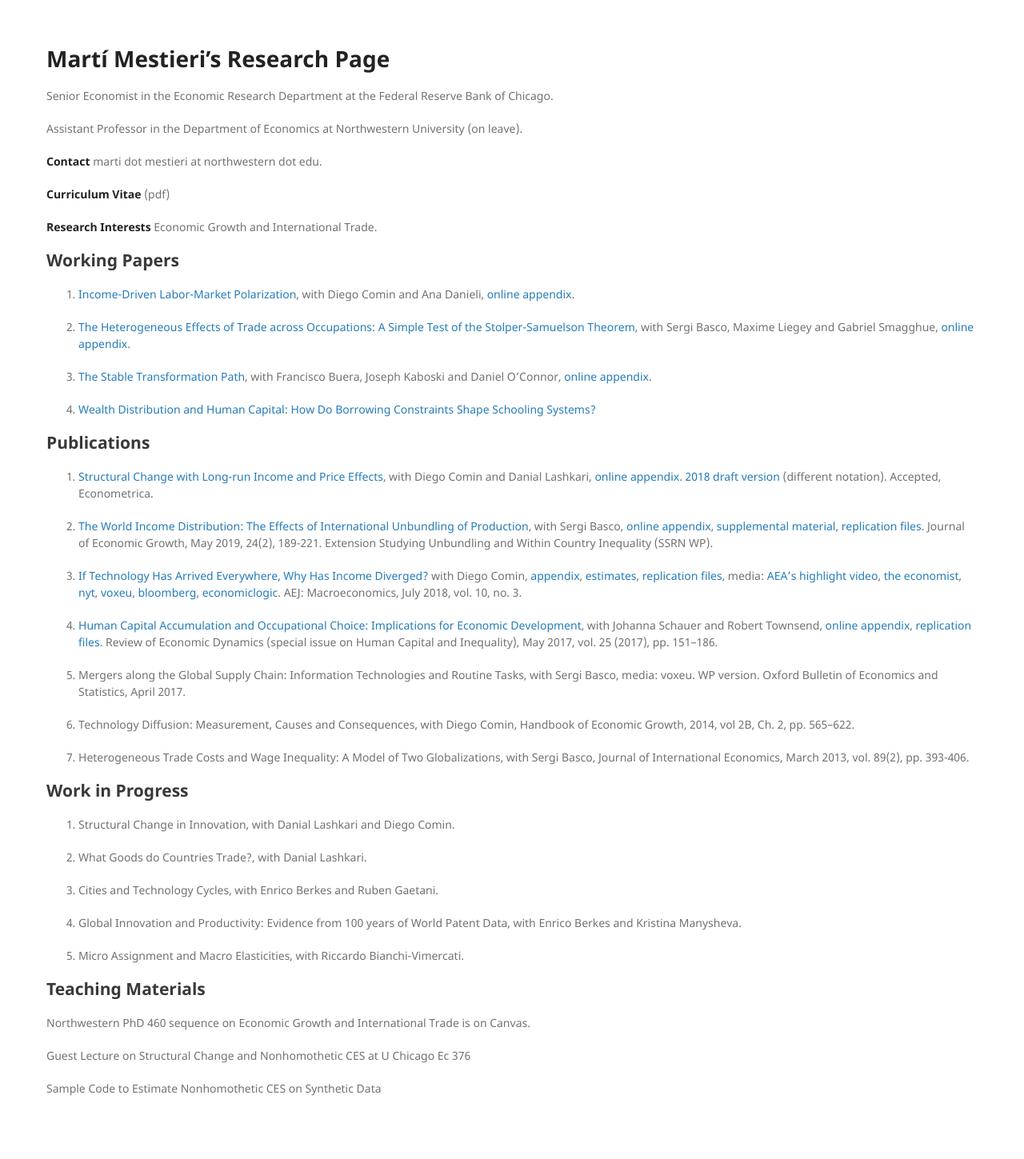
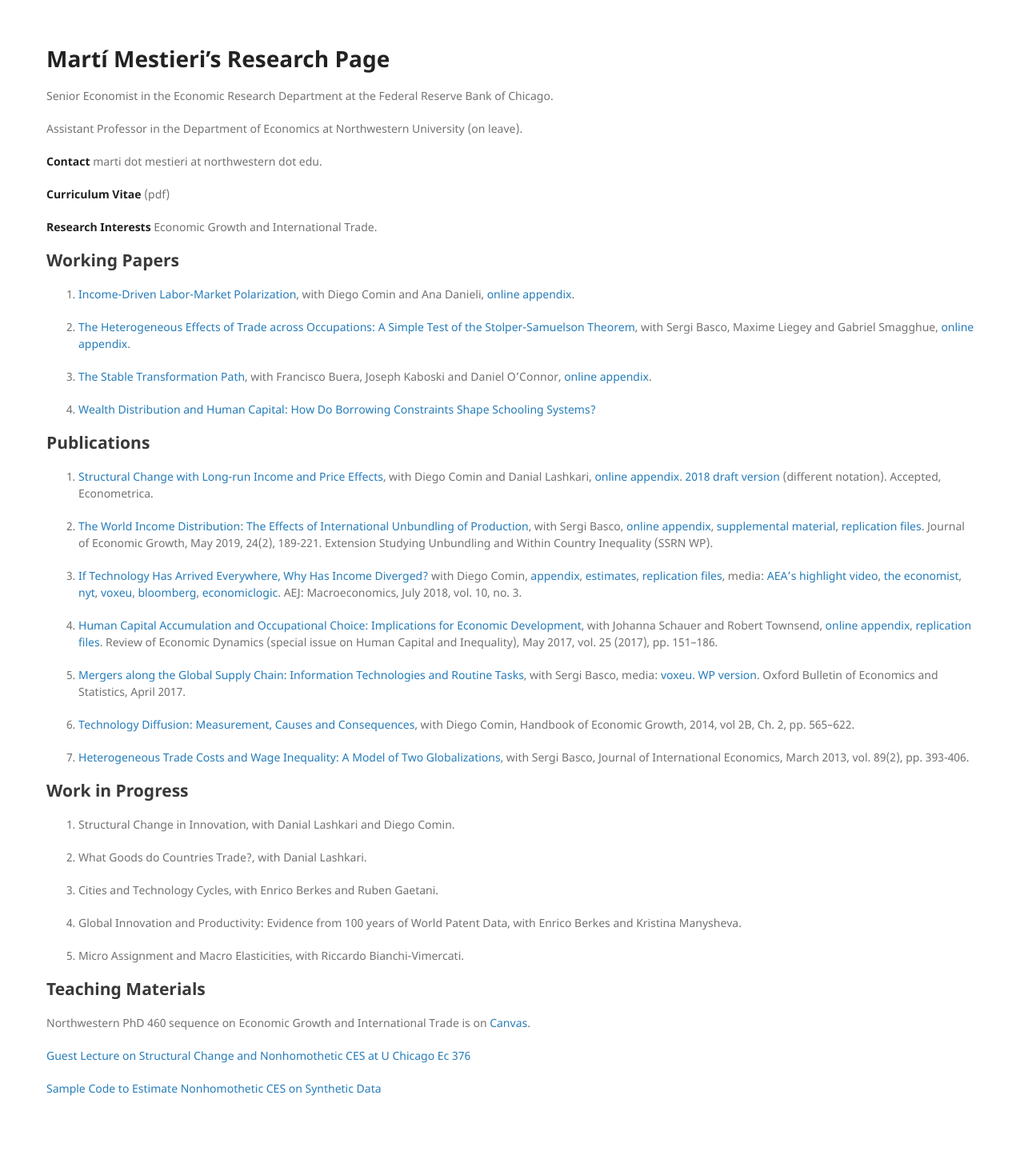
Before and after one commit to mestieri/mestieri.github.io, a Jekyll site: the page built from index.md, in a window 1280 px wide. Shown: the whole page at 80% size. Built offline with Jekyll 4.4.1, drawn with Linux system fonts in a browser that asks for light colours; part of the change alters nothing that is shown.

```diff
--- a/index.md
+++ b/index.md
@@ -40,11 +40,11 @@ Assistant Professor in the Department of Economics at Northwestern University (o
 
 4. [Human Capital Accumulation and Occupational Choice: Implications for Economic Development](https://www.dropbox.com/s/i9y5hhldhf8sf2z/MST_rev.pdf?dl=0), with Johanna Schauer and Robert Townsend, [online appendix](https://www.dropbox.com/s/7nmwugrvgbw5q3a/MST_rev_onlineappendix.pdf?dl=0), [replication files](https://www.dropbox.com/s/p3wkhbsmytj9rnx/MST_replication_files.zip?dl=0). Review of Economic Dynamics (special issue on Human Capital and Inequality), May 2017, vol. 25 (2017), pp. 151–186.
 
-5. Mergers along the Global Supply Chain: Information Technologies and Routine Tasks, with Sergi Basco, media: voxeu. WP version. Oxford Bulletin of Economics and Statistics, April 2017.
+5. [Mergers along the Global Supply Chain: Information Technologies and Routine Tasks](https://www.dropbox.com/s/9zb0f8drntg5zz0/BM_MandAR.pdf?dl=0), with Sergi Basco, media: [voxeu](http://www.voxeu.org/article/ict-and-global-supply-chains). [WP version](https://www.dropbox.com/s/dbevybjgig53owv/BM_MandA.pdf?dl=0). Oxford Bulletin of Economics and Statistics, April 2017.
 
-6. Technology Diffusion: Measurement, Causes and Consequences, with Diego Comin, Handbook of Economic Growth, 2014, vol 2B, Ch. 2,  pp. 565–622.
+6. [Technology Diffusion: Measurement, Causes and Consequences](https://www.dropbox.com/s/wb4t5a6jn2qkfdx/CM_chapter.pdf?dl=0), with Diego Comin, Handbook of Economic Growth, 2014, vol 2B, Ch. 2,  pp. 565–622.
 
-7. Heterogeneous Trade Costs and Wage Inequality: A Model of Two Globalizations, with Sergi Basco, Journal of International Economics, March 2013, vol. 89(2), pp. 393-406.
+7. [Heterogeneous Trade Costs and Wage Inequality: A Model of Two Globalizations](https://www.dropbox.com/s/ek1tnn8osqoolx3/BM2G.pdf?dl=0), with Sergi Basco, Journal of International Economics, March 2013, vol. 89(2), pp. 393-406.
 
 
 ## Work in Progress
@@ -62,8 +62,8 @@ Assistant Professor in the Department of Economics at Northwestern University (o
 
 ## Teaching Materials
 
-Northwestern PhD 460 sequence on Economic Growth and International Trade is on Canvas.
+Northwestern PhD 460 sequence on Economic Growth and International Trade is on [Canvas](https://canvas.northwestern.edu/).
 
-Guest Lecture on Structural Change and Nonhomothetic CES at U Chicago Ec 376
+[Guest Lecture on Structural Change and Nonhomothetic CES at U Chicago Ec 376](https://www.dropbox.com/s/desc962vwmcdbat/structural_change_lecture.pdf?dl=0)
 
-Sample Code to Estimate Nonhomothetic CES on Synthetic Data
+[Sample Code to Estimate Nonhomothetic CES on Synthetic Data](https://www.dropbox.com/s/adzdfl0najc7jc5/estimation_nhces.zip?dl=0)
```
